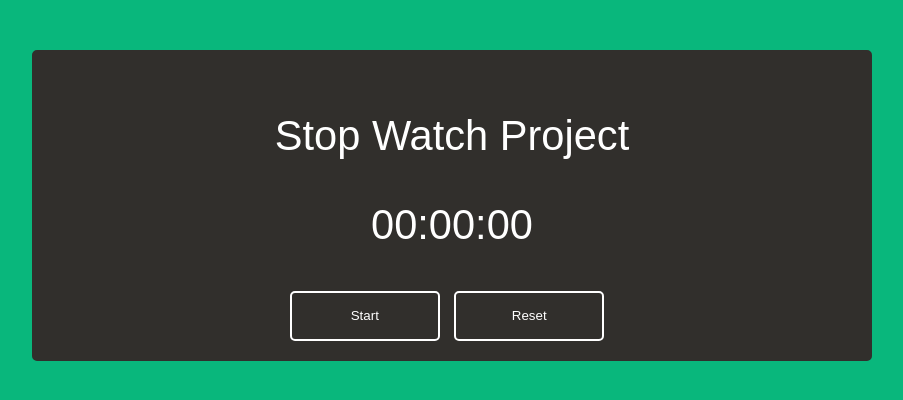
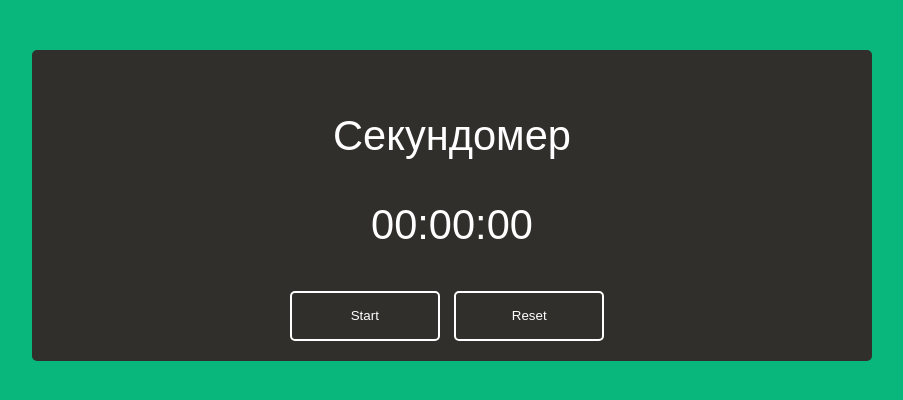
Before and after one commit to Andrewshoo/jsLearn, a plain HTML site: page javascript-dash course/javascript-dash course/Stop-watch.html in a window 1280 px wide. Shown: the whole page, without its empty margins (188-1091 px from the left). Drawn offline with Linux system fonts and the light colour scheme.

Commit message:
change name

```diff
--- a/javascript-dash course/javascript-dash course/Stop-watch.html
+++ b/javascript-dash course/javascript-dash course/Stop-watch.html
@@ -6,7 +6,7 @@
   </head>
   <body>
   <div class="container">
-    <p class="cs-name">Stop Watch project</p>
+    <p class="cs-name">Секундомер</p>
     <p class="cs-time js-time">00:00:00</p>
     <button class="cs-start-button js-start-button">Start</button>
     <!--<button class="cs-stop-button js-stop-button">Stop</button> -->
```
